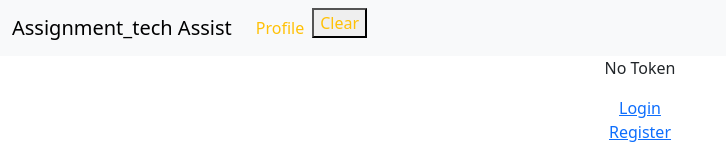
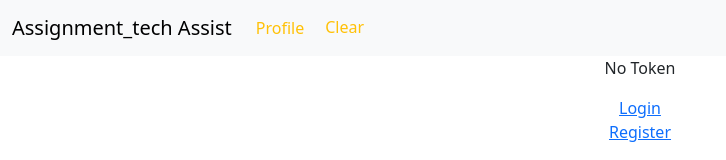
Before and after one commit to Rithik-dotcom/assignment, a React (Create React App) app: page / in a window 1280 px wide. Shown: the top 160 px of the page, without its empty margins (0-726 px from the left). Built offline with nearby package versions, Linux system fonts and the light colour scheme.

Commit message:
new Update

```diff
--- a/src/Components/Navbar.jsx
+++ b/src/Components/Navbar.jsx
@@ -19,7 +19,7 @@ const Navbar = () => {
           <a className="nav-link active text-warning" aria-current="page" href="/profile">Profile</a>
         </li>
         <li className="nav-item">
-<button className='text-warning'onClick={handleClick} >Clear</button>        </li>
+<button className='btn text-warning'onClick={handleClick} >Clear</button>        </li>
 
       </ul>
 
```
